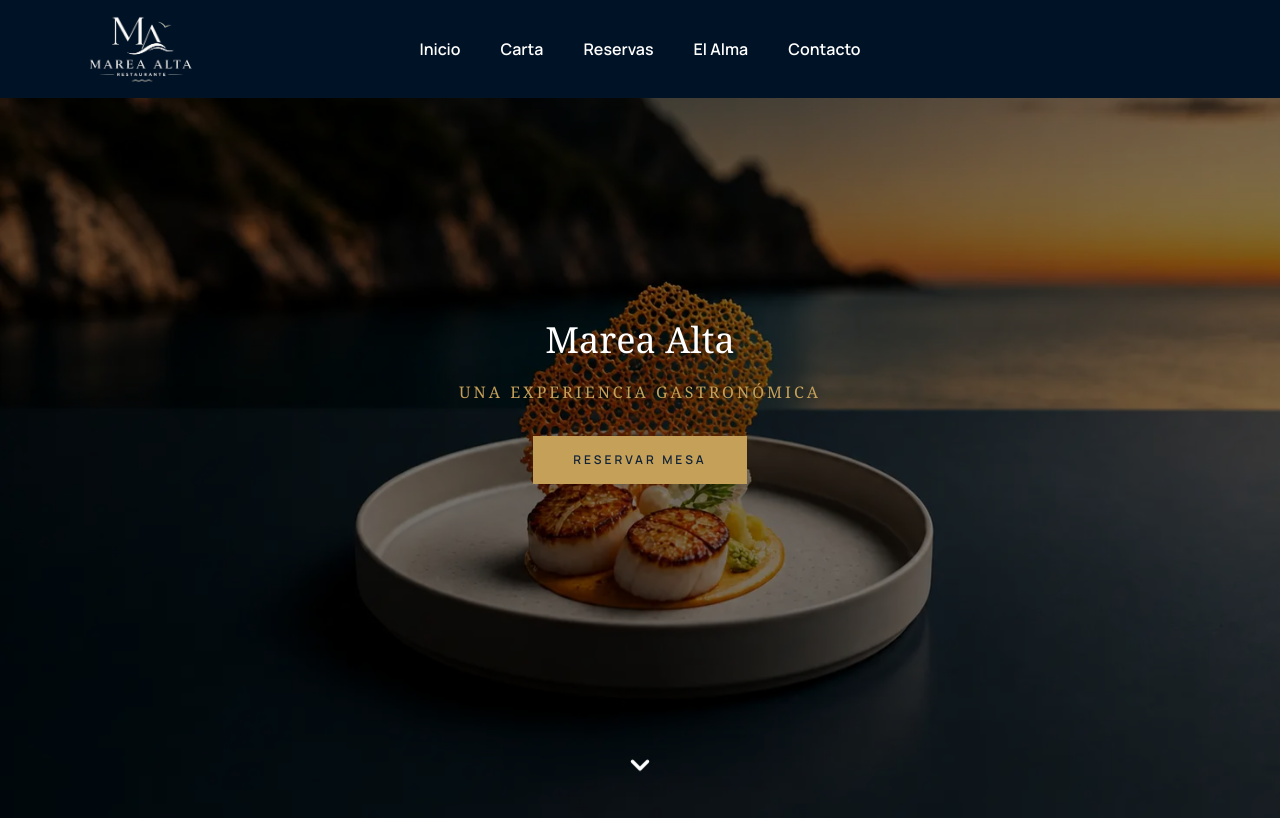
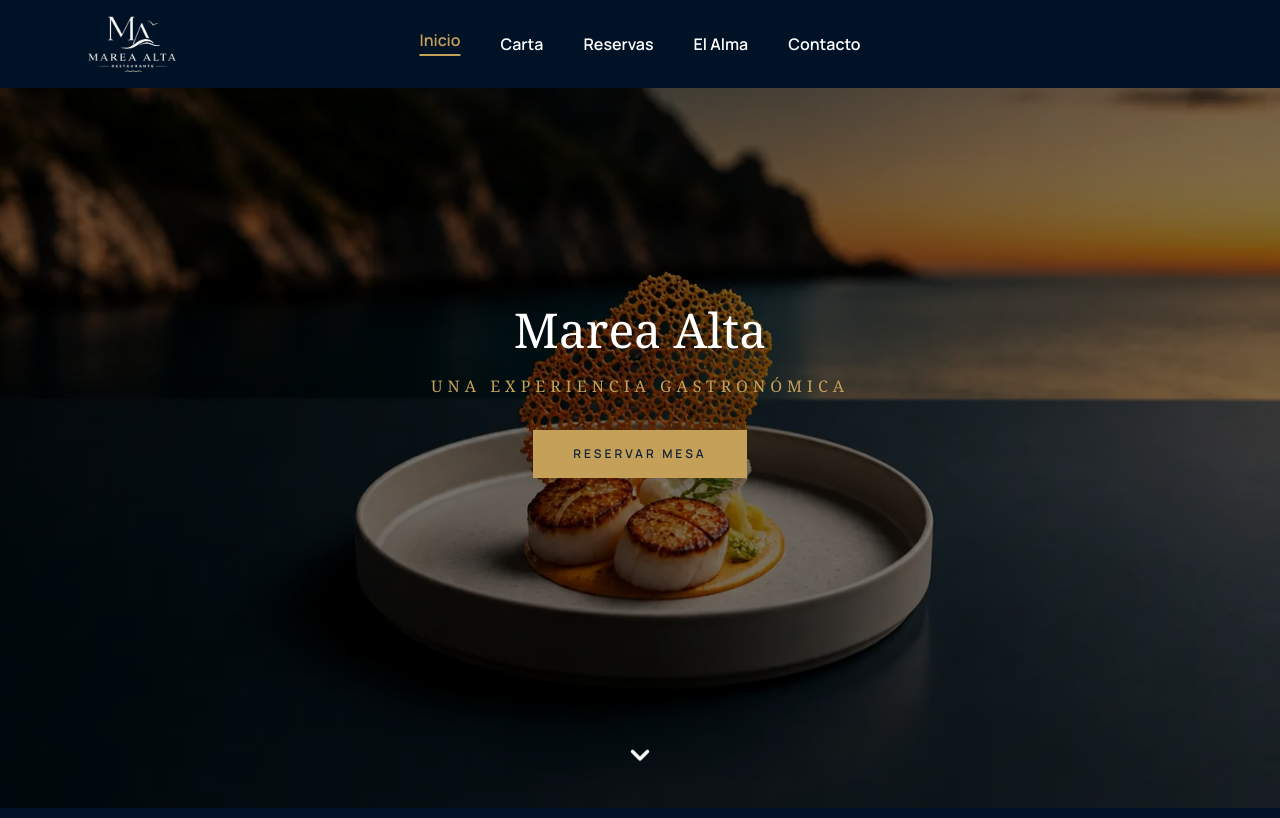
Before and after one commit to JaviFrost8/marea-alta, a Next.js app: page / in a window 1280 px wide. Built offline with nearby package versions, Linux system fonts and the light colour scheme; what tailwind-animations would draw is missing.

Commit message:
Fix: Nav funcionando correctamente

```diff
--- a/src/app/components/sections/Hero.tsx
+++ b/src/app/components/Home/Hero.tsx
@@ -12,6 +12,7 @@ export const Hero = () => {
         src={'/images/hero.webp'}
         alt="Foto del hero de restaurante Marea Alta"
         fill
+        priority
         className="object-cover object-[50%_60%]"
       />
       {/* Overlay */}
@@ -24,8 +25,10 @@ export const Hero = () => {
         transition={{ duration: 1, ease: 'easeOut' }}
         className="relative flex flex-col justify-center items-center Z-10"
       >
-        <h1 className="text-white text-4xl font-heading mb-5">Marea Alta</h1>
-        <h2 className="font-heading text-secondary tracking-[3px]">
+        <h1 className="text-white text-4xl md:text-5xl font-heading mb-5">
+          Marea Alta
+        </h1>
+        <h2 className="font-heading text-secondary tracking-[2px] md:tracking-[5px]">
           UNA EXPERIENCIA GASTRONÓMICA
         </h2>
 
@@ -34,6 +37,7 @@ export const Hero = () => {
         </Link>
       </motion.div>
 
+      {/* Icono flecha hacia abajo */}
       <svg
         xmlns="http://www.w3.org/2000/svg"
         fill="none"
--- a/src/app/components/layout/Header.tsx
+++ b/src/app/components/layout/Header.tsx
@@ -1,6 +1,7 @@
 import Image from 'next/image';
 import Link from 'next/link';
 import React from 'react';
+import { Navlink } from '../ui/Navlink';
 
 export const Header = () => {
   return (
@@ -12,27 +13,28 @@ export const Header = () => {
               src={'/images/logo-marea-alta.webp'}
               alt="Logo de Marea Alta"
               width={120}
-              height={100}
+              height={120}
+              className="h-16 w-auto"
             />
           </Link>
         </div>
         <div className="flex justify-center items-center">
           <nav className="absolute left-1/2 -translate-x-1/2 hidden md:block font-semibold text-tertiary">
-            <ul className="flex md:gap-6 lg:gap-10">
+            <ul className="flex justify-center items-center md:gap-6 lg:gap-10 h-15">
               <li>
-                <Link href={'/'}>Inicio</Link>
+                <Navlink href={'/'} label="Inicio" />
               </li>
               <li>
-                <Link href={'/carta'}>Carta</Link>
+                <Navlink href={'/carta'} label="Carta" />
               </li>
               <li>
-                <Link href={'/reservas'}>Reservas</Link>
+                <Navlink href={'/reservas'} label="Reservas" />
               </li>
               <li>
-                <Link href={'/quienes-somos'}>El Alma</Link>
+                <Navlink href={'/quienes-somos'} label="El Alma" />
               </li>
               <li>
-                <Link href={'/contacto'}>Contacto</Link>
+                <Navlink href={'/contacto'} label="Contacto" />
               </li>
             </ul>
           </nav>
--- /dev/null
+++ b/src/app/components/ui/Navlink.tsx
@@ -0,0 +1,27 @@
+'use client';
+import Link from 'next/link';
+import { usePathname } from 'next/navigation';
+import React from 'react';
+
+interface Props {
+  href: string;
+  label: string;
+  close?: () => void;
+}
+
+export const Navlink = ({ href, label }: Props) => {
+  const pathName = usePathname();
+  const isActive = pathName === href;
+
+  return (
+    <Link
+      href={href}
+      className={`relative py-8 group inline-block transition-all duration-300 hover:text-secondary hover:-translate-y-1 ${isActive && 'text-secondary -translate-y-1'}`}
+    >
+      {label}
+      <span
+        className={`absolute left-0 w-full bottom-7 h-0.5 bg-secondary transition-all origin-left ${isActive ? 'scale-x-100' : 'scale-x-0 group-hover:scale-x-100'}`}
+      ></span>
+    </Link>
+  );
+};
--- a/src/app/components/ui/PrimaryButton.tsx
+++ b/src/app/components/ui/PrimaryButton.tsx
@@ -7,7 +7,7 @@ interface ButtonProps {
 
 export const PrimaryButton = ({ text }: ButtonProps) => {
   return (
-    <button className="w-fit font-sans bg-secondary px-10 py-4 text-neutral font-semibold tracking-[3px] text-xs cursor-pointer hover:px-14 transition-all duration-300">
+    <button className="w-fit font-sans bg-secondary px-10 py-4 text-neutral font-semibold tracking-[3px] text-xs cursor-pointer hover:px-12 hover:text-white transition-all duration-300">
       {text}
     </button>
   );
--- a/src/app/page.tsx
+++ b/src/app/page.tsx
@@ -1,4 +1,4 @@
-import { Hero } from './components/sections/Hero';
+import { Hero } from './components/Home/Hero';
 
 export default function Home() {
   return (
```
